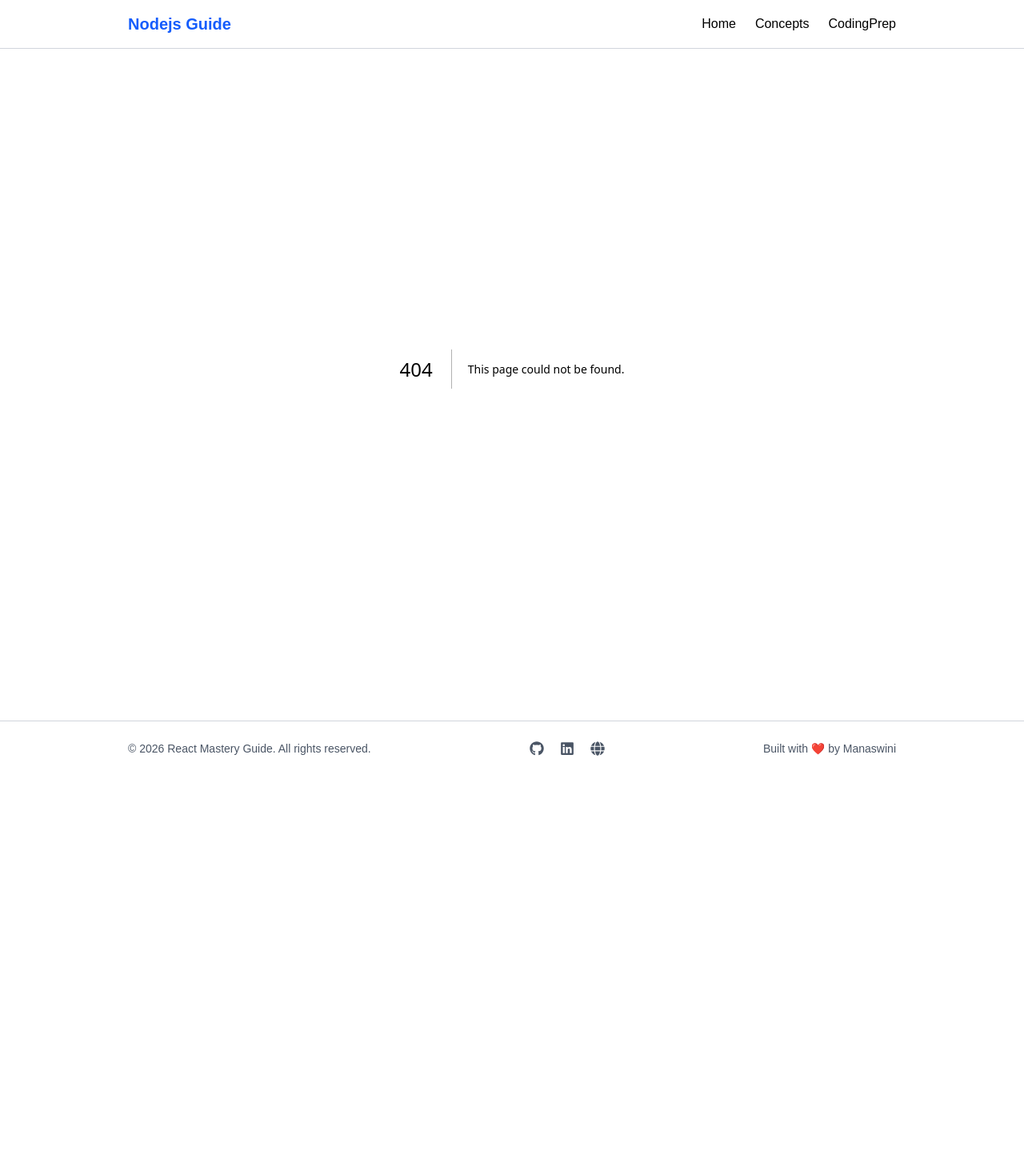
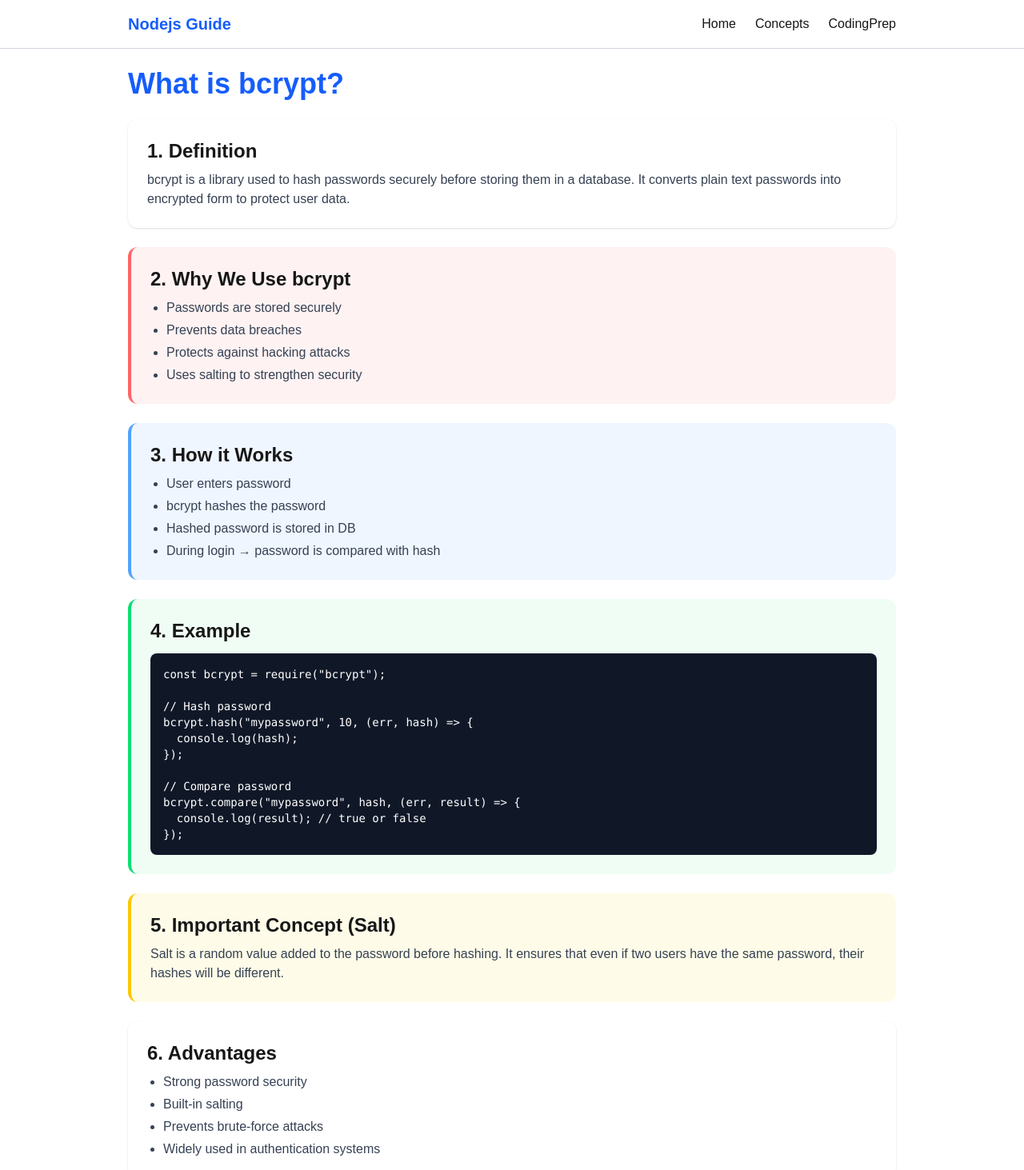
Before and after one commit to Monisasmal/NodeJS-Concepts, a Next.js app: page /concepts/WhatIsBcrypt in a window 1280 px wide. Before the commit this address had no page. Shown: the top 1463 px of the page at 80% size. Before the commit the page ends 970 px from the top, so only its background shows below. Built offline with nearby package versions, Linux system fonts and the light colour scheme.

Commit message:
first commit

```diff
--- /dev/null
+++ b/src/app/concepts/WhatIsBcrypt/page.tsx
@@ -0,0 +1,95 @@
+export default function WhatIsBcrypt() {
+  return (
+    <div className="w-full max-w-5xl mx-auto px-4 sm:px-6 lg:px-8 py-6">
+
+      <h1 className="text-2xl sm:text-3xl md:text-4xl font-bold text-blue-600 mb-6">
+        What is bcrypt?
+      </h1>
+
+      {/* Definition */}
+      <section className="mb-6 bg-white shadow-sm rounded-xl p-4 sm:p-6">
+        <h2 className="text-lg sm:text-xl md:text-2xl font-semibold mb-2">
+          1. Definition
+        </h2>
+        <p className="text-sm sm:text-base text-gray-700">
+          bcrypt is a library used to hash passwords securely before storing
+          them in a database. It converts plain text passwords into encrypted
+          form to protect user data.
+        </p>
+      </section>
+
+      {/* Why Use */}
+      <section className="mb-6 bg-red-50 border-l-4 border-red-400 rounded-xl p-4 sm:p-6">
+        <h2 className="text-lg sm:text-xl md:text-2xl font-semibold mb-2">
+          2. Why We Use bcrypt
+        </h2>
+        <ul className="list-disc ml-5 text-sm sm:text-base text-gray-700 space-y-1">
+          <li>Passwords are stored securely</li>
+          <li>Prevents data breaches</li>
+          <li>Protects against hacking attacks</li>
+          <li>Uses salting to strengthen security</li>
+        </ul>
+      </section>
+
+      {/* How it Works */}
+      <section className="mb-6 bg-blue-50 border-l-4 border-blue-400 rounded-xl p-4 sm:p-6">
+        <h2 className="text-lg sm:text-xl md:text-2xl font-semibold mb-2">
+          3. How it Works
+        </h2>
+        <ul className="list-disc ml-5 text-sm sm:text-base text-gray-700 space-y-1">
+          <li>User enters password</li>
+          <li>bcrypt hashes the password</li>
+          <li>Hashed password is stored in DB</li>
+          <li>During login → password is compared with hash</li>
+        </ul>
+      </section>
+
+      {/* Example */}
+      <section className="mb-6 bg-green-50 border-l-4 border-green-400 rounded-xl p-4 sm:p-6">
+        <h2 className="text-lg sm:text-xl md:text-2xl font-semibold mb-3">
+          4. Example
+        </h2>
+
+        <pre className="bg-gray-900 text-white p-3 sm:p-4 rounded-lg overflow-x-auto text-xs sm:text-sm">
+{`const bcrypt = require("bcrypt");
+
+// Hash password
+bcrypt.hash("mypassword", 10, (err, hash) => {
+  console.log(hash);
+});
+
+// Compare password
+bcrypt.compare("mypassword", hash, (err, result) => {
+  console.log(result); // true or false
+});`}
+        </pre>
+      </section>
+
+      {/* Important Concept */}
+      <section className="mb-6 bg-yellow-50 border-l-4 border-yellow-400 rounded-xl p-4 sm:p-6">
+        <h2 className="text-lg sm:text-xl md:text-2xl font-semibold mb-2">
+          5. Important Concept (Salt)
+        </h2>
+        <p className="text-sm sm:text-base text-gray-700">
+          Salt is a random value added to the password before hashing.
+          It ensures that even if two users have the same password,
+          their hashes will be different.
+        </p>
+      </section>
+
+      {/* Advantages */}
+      <section className="mb-6 bg-white shadow-sm rounded-xl p-4 sm:p-6">
+        <h2 className="text-lg sm:text-xl md:text-2xl font-semibold mb-2">
+          6. Advantages
+        </h2>
+        <ul className="list-disc ml-5 text-sm sm:text-base text-gray-700 space-y-1">
+          <li>Strong password security</li>
+          <li>Built-in salting</li>
+          <li>Prevents brute-force attacks</li>
+          <li>Widely used in authentication systems</li>
+        </ul>
+      </section>
+
+    </div>
+  );
+}
--- a/src/app/concepts/page.tsx
+++ b/src/app/concepts/page.tsx
@@ -36,6 +36,7 @@ const concept = [
      {name: "How does Node.js handle HTTP requests??", path:"/concepts/NodeJsHttpRequests"},
      {name: "What is CORS?", path:"/concepts/WhatIsCROS"},
      {name: "What is JWT?", path:"/concepts/WhatIsJWT"},
+     {name: "What is bcrypt??", path:"/concepts/WhatIsBcrypt"},
 ];
 
 export default function Concepts(){
```
